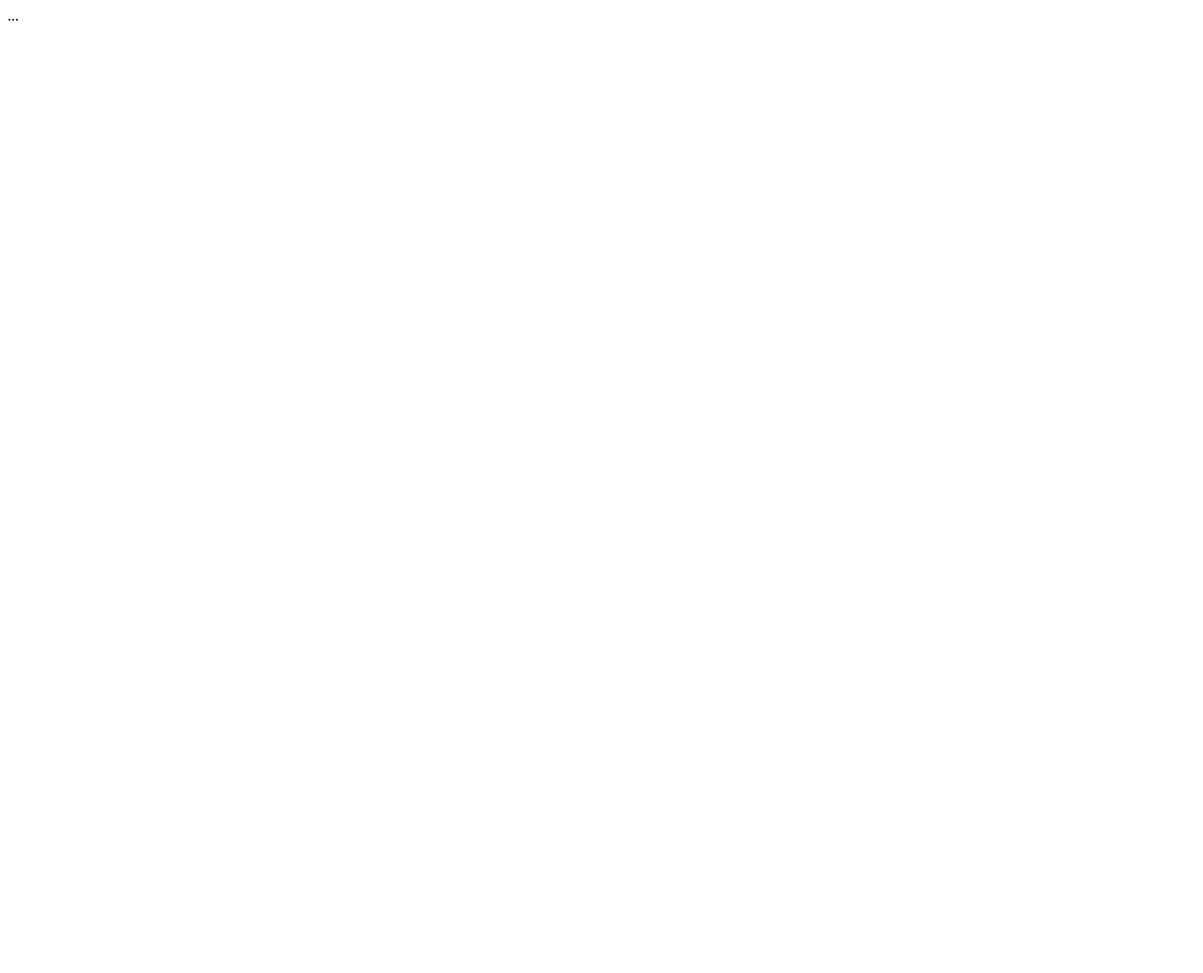
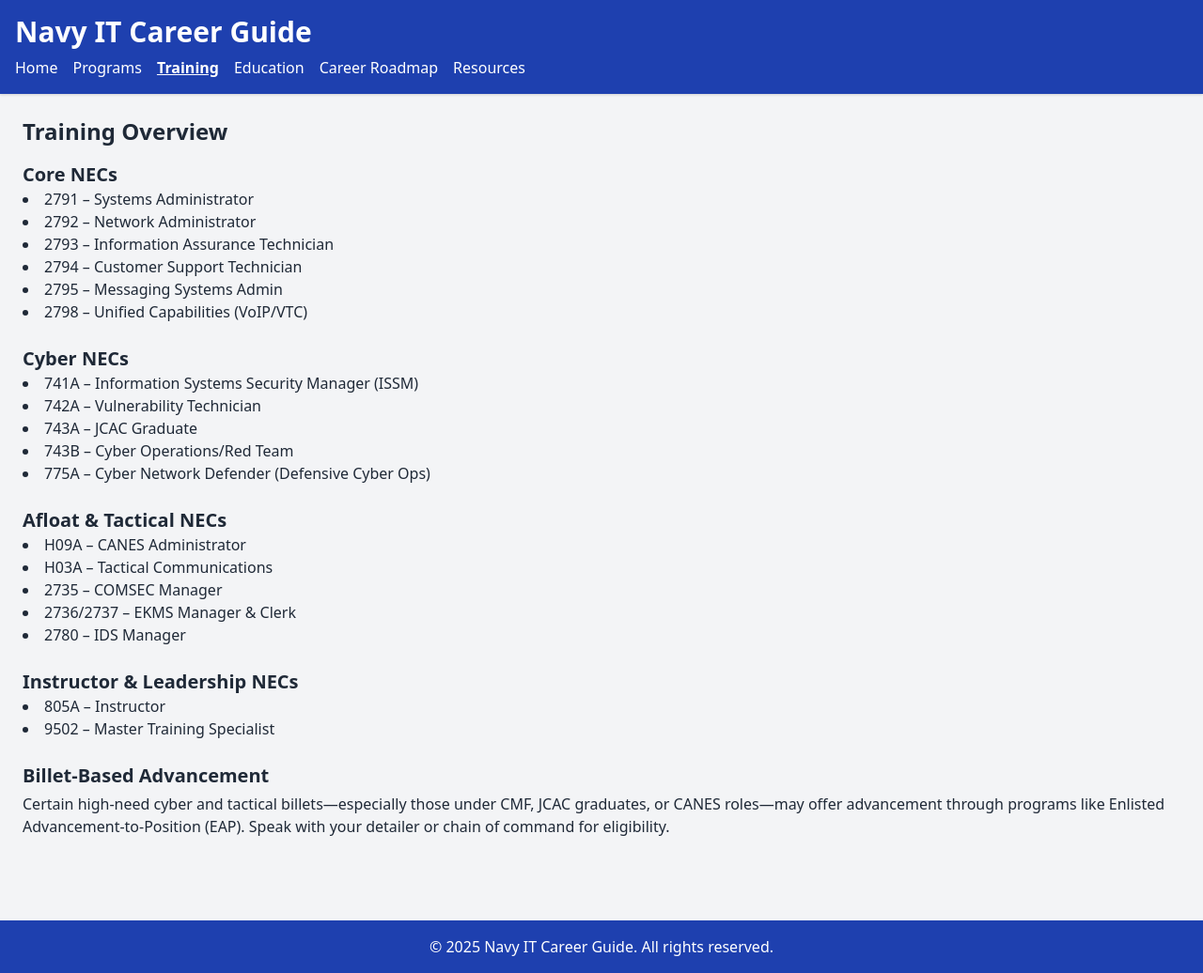
Before and after one commit to adrian-dean/NavyITCareerGuide, a plain HTML site: page training.html in a window 1280 px wide. Shown: the whole page at 94% size. Before the commit the page ends 800 px from the top, so only its background shows below. Drawn offline with nearby package versions, Linux system fonts and the light colour scheme.

Commit message:
Update training.html

```diff
--- a/training.html
+++ b/training.html
@@ -1 +1,83 @@
-...
+<!DOCTYPE html>
+<html lang="en">
+<head>
+  <meta charset="UTF-8" />
+  <meta name="viewport" content="width=device-width, initial-scale=1.0" />
+  <meta name="description" content="NECs, C-Schools, and billet-based advancement for Navy ITs." />
+  <title>Training | Navy IT Career Guide</title>
+  <link href="https://cdn.jsdelivr.net/npm/tailwindcss@2.2.19/dist/tailwind.min.css" rel="stylesheet">
+  <script src="js/script.js" defer></script>
+</head>
+<body class="bg-gray-100 text-gray-800">
+  <header class="bg-blue-800 text-white shadow">
+    <div class="container mx-auto p-4">
+      <h1 class="text-3xl font-bold">Navy IT Career Guide</h1>
+      <nav class="mt-2">
+        <ul class="flex space-x-4">
+          <li><a href="index.html" class="hover:underline">Home</a></li>
+          <li><a href="programs.html" class="hover:underline">Programs</a></li>
+          <li><a href="training.html" class="underline font-semibold">Training</a></li>
+          <li><a href="education.html" class="hover:underline">Education</a></li>
+          <li><a href="roadmap.html" class="hover:underline">Career Roadmap</a></li>
+          <li><a href="resources.html" class="hover:underline">Resources</a></li>
+        </ul>
+      </nav>
+    </div>
+  </header>
+
+  <main class="container mx-auto p-6">
+    <h2 class="text-2xl font-semibold mb-4">Training Overview</h2>
+
+    <section class="mb-6">
+      <h3 class="text-xl font-bold">Core NECs</h3>
+      <ul class="list-disc list-inside">
+        <li>2791 – Systems Administrator</li>
+        <li>2792 – Network Administrator</li>
+        <li>2793 – Information Assurance Technician</li>
+        <li>2794 – Customer Support Technician</li>
+        <li>2795 – Messaging Systems Admin</li>
+        <li>2798 – Unified Capabilities (VoIP/VTC)</li>
+      </ul>
+    </section>
+
+    <section class="mb-6">
+      <h3 class="text-xl font-bold">Cyber NECs</h3>
+      <ul class="list-disc list-inside">
+        <li>741A – Information Systems Security Manager (ISSM)</li>
+        <li>742A – Vulnerability Technician</li>
+        <li>743A – JCAC Graduate</li>
+        <li>743B – Cyber Operations/Red Team</li>
+        <li>775A – Cyber Network Defender (Defensive Cyber Ops)</li>
+      </ul>
+    </section>
+
+    <section class="mb-6">
+      <h3 class="text-xl font-bold">Afloat & Tactical NECs</h3>
+      <ul class="list-disc list-inside">
+        <li>H09A – CANES Administrator</li>
+        <li>H03A – Tactical Communications</li>
+        <li>2735 – COMSEC Manager</li>
+        <li>2736/2737 – EKMS Manager & Clerk</li>
+        <li>2780 – IDS Manager</li>
+      </ul>
+    </section>
+
+    <section class="mb-6">
+      <h3 class="text-xl font-bold">Instructor & Leadership NECs</h3>
+      <ul class="list-disc list-inside">
+        <li>805A – Instructor</li>
+        <li>9502 – Master Training Specialist</li>
+      </ul>
+    </section>
+
+    <section class="mb-6">
+      <h3 class="text-xl font-bold">Billet-Based Advancement</h3>
+      <p class="mt-1">Certain high-need cyber and tactical billets—especially those under CMF, JCAC graduates, or CANES roles—may offer advancement through programs like Enlisted Advancement-to-Position (EAP). Speak with your detailer or chain of command for eligibility.</p>
+    </section>
+  </main>
+
+  <footer class="bg-blue-800 text-white text-center p-4 mt-10">
+    <p>&copy; 2025 Navy IT Career Guide. All rights reserved.</p>
+  </footer>
+</body>
+</html>
```
